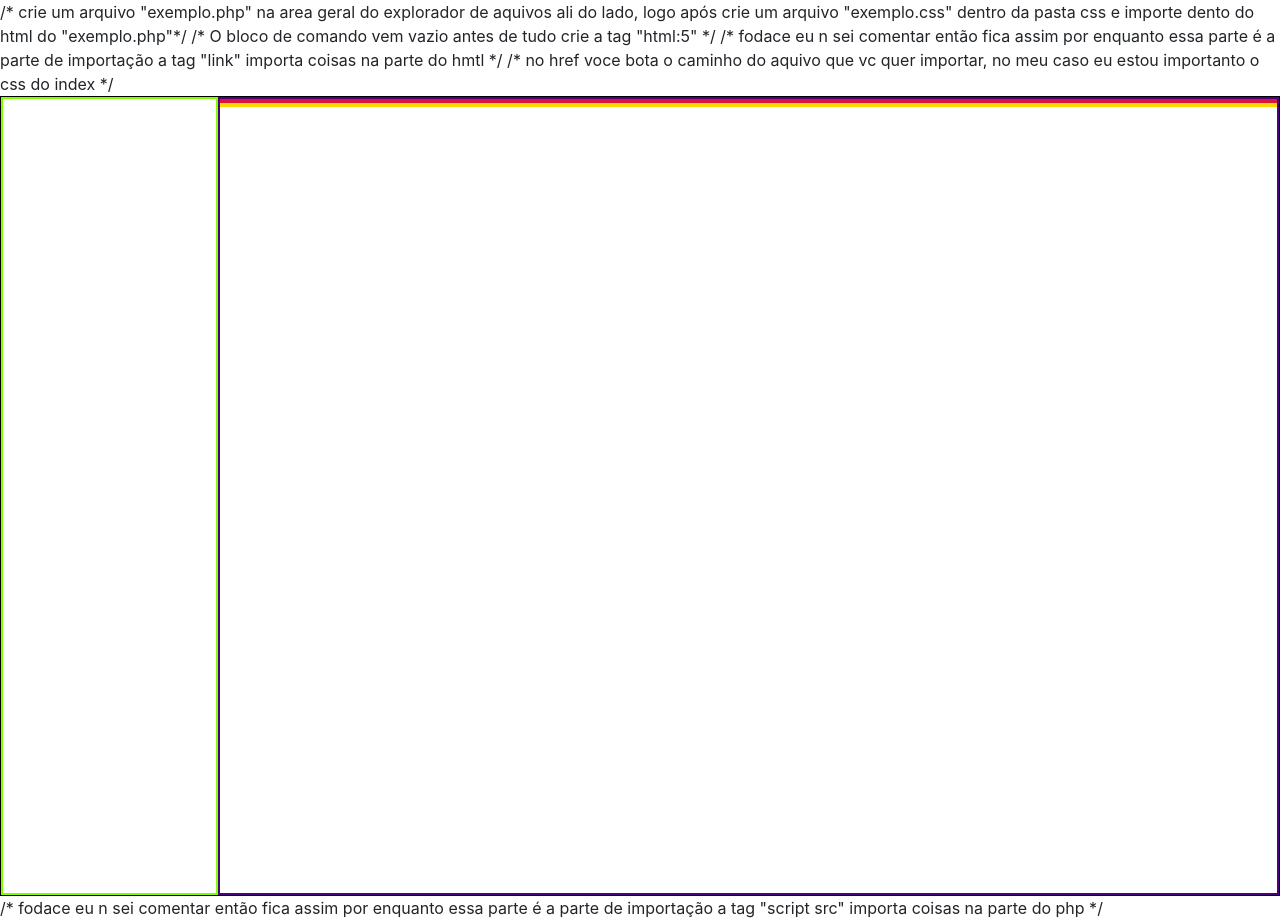
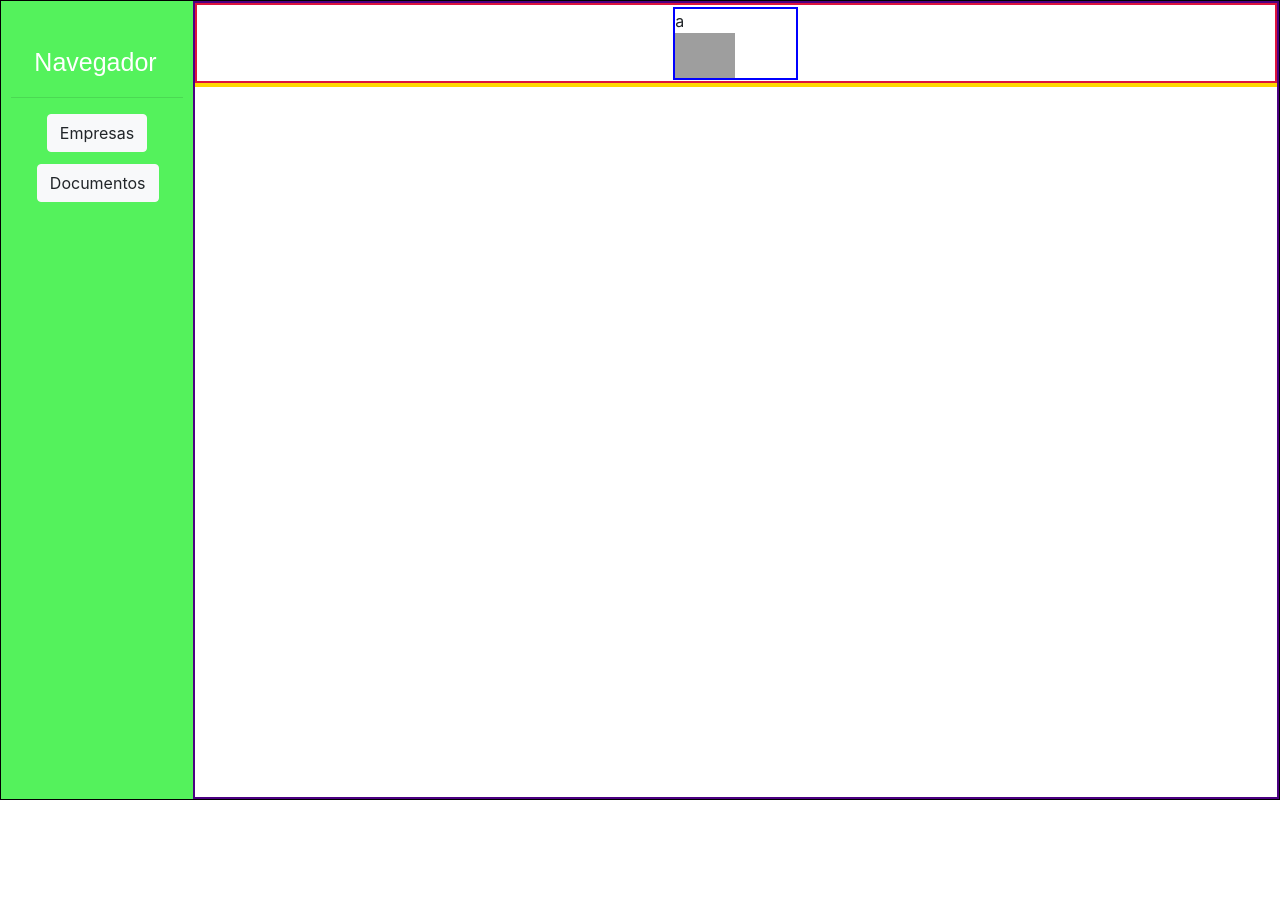
Before and after one commit to idilenebrito/GreenAlerts, a PHP site: page / in a window 1280 px wide. After the commit the page ends 800 px from the top, so only its background shows below. Run offline with PHP 8.4, Linux system fonts and the light colour scheme; grey boxes are pictures that could not be loaded.

Commit message:
Design de paginas 18-abril

```diff
--- a/css/css-index.css
+++ b/css/css-index.css
@@ -7,22 +7,85 @@
   border-color: black;
   overflow:hidden;
 }
+/* barra vertival */
+hr{
+    border: solid 3px;
+    border-color: white;
+    box-sizing:border-box;
+    width:100%;
+    color: white;
+}
+
+.tracinho{
+    margin:  0px 10px 0px 10px;
+}
+
+
 
 .areaLogo{
     border: solid 2px;
     border-color: indigo;
-    width: 83%;
+    width: 85%;
 }
 
 .navegador{
-    border: solid 2px;
-    border-color: chartreuse;
-    width:17%;
+
+    width:15%;
+    background-color: #54f25c;
+    flex-direction: row-reverse;
+}
+
+.navegadorTxt{
+    font-family: 'Poppins', sans-serif;
+    font-size: 25px;
+    color: white;
+    margin: .1em auto;
+    width: 100%;
+    max-width: 125px;
+    padding: 40px 0px 0px 0px;
+}
+
+.btnTopo{
+
+}
+
+.btn1{
+    margin: 0px 0px 0px 0px;
+    margin: .1em auto;
+    width: 100%;
+    max-width: 100px;
+}
+
+.btn2{
+    padding: 10px 0px 0px 0px;
+    margin: .1em auto;
+    width: 100%;
+    max-width: 120px;
 }
 
 .topo{
     border: solid 2px;
     border-color: crimson;
+    width: 100%;
+    min-height: 65px;
+    display: flex;
+}
+
+.logo{
+    border: solid 2px;
+    border-color: blue;
+    margin: .1em auto;
+    width: 100%;
+    max-width: 125px;
+}
+
+.logoTxt{
+
+
+}
+
+.logoImg{
+
 }
 
 .area{
--- a/index.php
+++ b/index.php
@@ -1,10 +1,4 @@
 
-
-/* crie um arquivo "exemplo.php" na area geral do explorador de aquivos ali do lado,
-  logo após crie um arquivo "exemplo.css" dentro da pasta css e importe dento do html do "exemplo.php"*/
-
-/* O bloco de comando vem vazio
-  antes de tudo crie a tag "html:5" */
 
 <!DOCTYPE html>
 <html lang="en">
@@ -15,10 +9,8 @@
   <title>Ambietec</title>
 
 
-  /* fodace eu n sei comentar então fica assim por enquanto
-essa parte é a parte de importação
-a tag "link" importa coisas na parte do hmtl */
-  <link rel="stylesheet" href="./css/css-index.css">   /* no href voce bota o caminho do aquivo que vc quer importar, no meu caso eu estou importanto o css do index */
+
+  <link rel="stylesheet" href="./css/css-index.css">
   <link rel="stylesheet" href="https://stackpath.bootstrapcdn.com/bootstrap/4.3.1/css/bootstrap.min.css" integrity="sha384-ggOyR0iXCbMQv3Xipma34MD+dH/1fQ784/j6cY/iJTQUOhcWr7x9JvoRxT2MZw1T" crossorigin="anonymous">
 </head>
 <body>
@@ -27,13 +19,45 @@ a tag "link" importa coisas na parte do hmtl */
 
     <div class="navegador">
 
+      <div class="navegadorTxt">
+        <div>
+          Navegador
+        </div>
+      </div>
+
+
+
+      <div class="tracinho">
+       <hr/>
+      </div>
+
+     <div class="btnTopo">
+     <div class="btn1">
+        <button type="button" class="btn btn-light">Empresas</button>
+      </div>
+
+      <div class="btn2">
+        <button type="button" class="btn btn-light">Documentos</button>
+      </div>
+     </div>
+
     </div>
 
     <div class="areaLogo">
 
     <div class="topo">
 
+      <div class="logo">
 
+      <div class="logoTxt">
+        a
+      </div>
+
+      <div class="logoImg">
+        <img src="https://i.imgur.com/XGpUJgO.png" alt="" width=60px>
+      </div>
+
+      </div>
 
     </div>
 
@@ -49,9 +73,6 @@ a tag "link" importa coisas na parte do hmtl */
 </html>
 
 
-/* fodace eu n sei comentar então fica assim por enquanto
-essa parte é a parte de importação
-a tag "script src" importa coisas na parte do php */
 <script src="https://code.jquery.com/jquery-3.3.1.slim.min.js" integrity="sha384-q8i/X+965DzO0rT7abK41JStQIAqVgRVzpbzo5smXKp4YfRvH+8abtTE1Pi6jizo" crossorigin="anonymous"></script>
 <script src="https://cdnjs.cloudflare.com/ajax/libs/popper.js/1.14.7/umd/popper.min.js" integrity="sha384-UO2eT0CpHqdSJQ6hJty5KVphtPhzWj9WO1clHTMGa3JDZwrnQq4sF86dIHNDz0W1" crossorigin="anonymous"></script>
 <script src="https://stackpath.bootstrapcdn.com/bootstrap/4.3.1/js/bootstrap.min.js" integrity="sha384-JjSmVgyd0p3pXB1rRibZUAYoIIy6OrQ6VrjIEaFf/nJGzIxFDsf4x0xIM+B07jRM" crossorigin="anonymous"></script>
```
